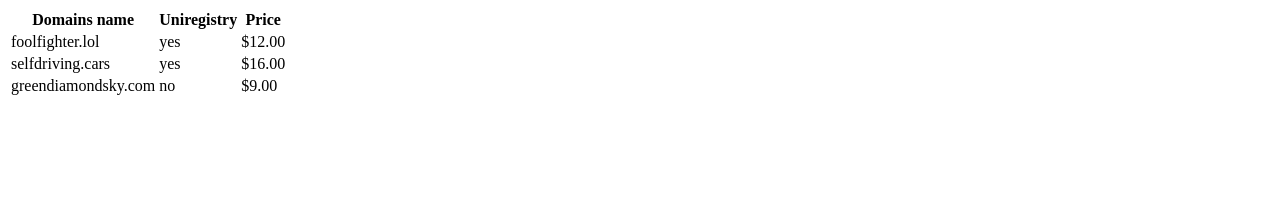
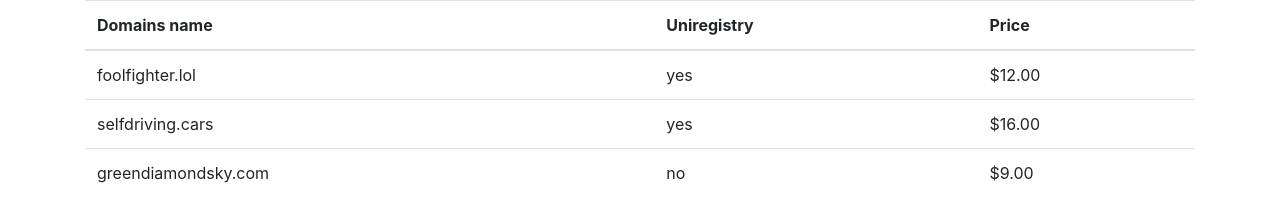
Before and after one commit to chrfreitas-zz/uniregistry-challenge, a React app: page / in a window 1280 px wide. Built offline with nearby package versions, Linux system fonts and the light colour scheme.

Commit message:
Add bootstrap

```diff
--- a/package.json
+++ b/package.json
@@ -21,6 +21,7 @@
   },
   "homepage": "https://github.com/chrfreitas/uniregsitry-challenge#readme",
   "dependencies": {
+    "bootstrap": "^4.0.0",
     "prop-types": "^15.6.1",
     "react": "^16.2.0",
     "react-dom": "^16.2.0",
--- a/src/css/main.css
+++ b/src/css/main.css
@@ -1,7 +1,6 @@
-html {
-    display: flex;
+@import "../../node_modules/bootstrap/dist/css/bootstrap.min.css";
+
+html,
+body {
+    height: 100%;
 }
-
-.hide {
-    display: none;
-}
--- a/src/js/components/DomainsTable/DomainsTable.component.js
+++ b/src/js/components/DomainsTable/DomainsTable.component.js
@@ -35,7 +35,7 @@ class DomainsTable extends Component {
 
     render() {
         return (
-            <table>
+            <table className="table table-hover">
                 <thead>
                     { this.renderHeader() }
                 </thead>
--- a/views/index.html
+++ b/views/index.html
@@ -7,6 +7,12 @@
     <title>Uniregistry Challenge</title>
 </head>
 <body>
-    <div id="root"></div>
+    <div class="container">
+        <div class="row align-items-center">
+            <div class="col">
+                <div id="root"></div>
+            </div>
+        </div>
+    </div>
 </body>
 </html>
```
Also changed, not shown: 1 other file.
